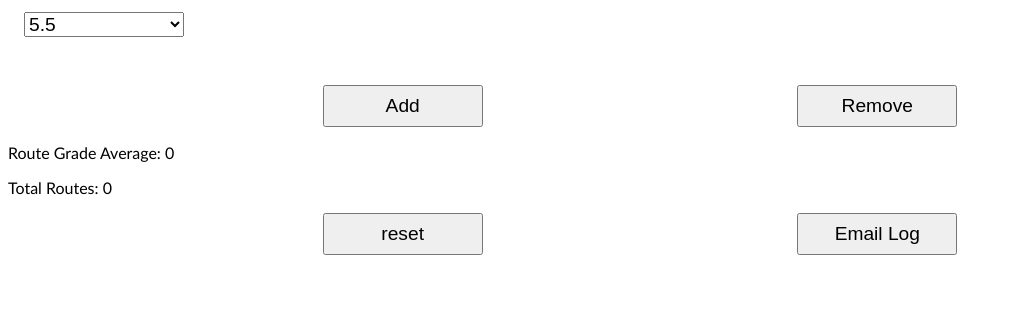
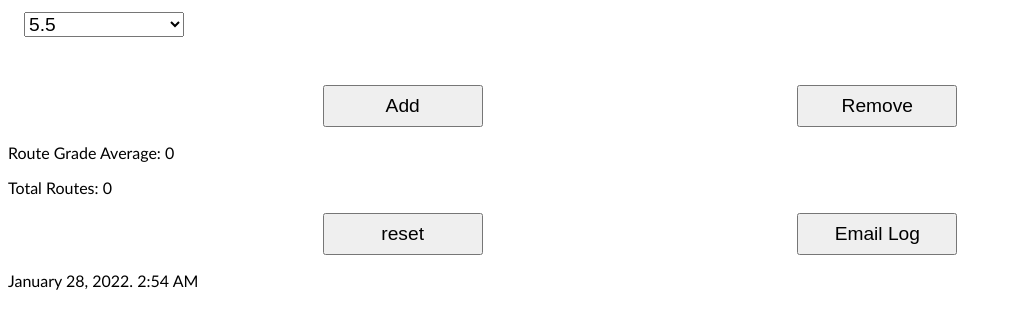
Before and after one commit to theartboy/routeCounter-main, a plain HTML site: page index.html in a window 1280 px wide. Both pictures are taken after a click on the button "Email Log". Shown: the part 121-450 px from the top of the page, without its empty margins (0-1012 px from the left). Drawn offline with Linux system fonts and the light colour scheme.

Commit message:
updated time display for app and email

```diff
--- a/index.html
+++ b/index.html
@@ -117,6 +117,8 @@
         <button id="emailButton">Email Log</button>
 
     </section>
+
+    <p id="timeText">Time</p>
     <script src="https://smtpjs.com/v3/smtp.js"></script>
     <script>
         let rope = document.querySelector('#rope')
@@ -132,6 +134,8 @@
         let totalRoutes = document.querySelector('#totalRoutes')
         let routeList = document.querySelector('#routeList')
         let emailButton = document.querySelector('#emailButton')
+        let timeText = document.querySelector('#timeText')
+
         add.addEventListener('click', addBH, false)
         sub.addEventListener('click', subBH, false)
         reset.addEventListener('click', resetBH, false)
@@ -148,13 +152,36 @@
         let vgradeList = ["VB-V0","V0-V1","V1-V2","V2-V3","V3-V4","V4-V5","V5-V6","V6-V7","V7-V8","V8-V9","V9-V10"]
         let activeTab = true;//true is yds, false is vgrade
 
+        let time = new Date()
+        let hrs = time.getHours()
+        let minutes = time.getMinutes()
+        let year = time.getFullYear()
+        let month = time.getMonth()
+        let date = time.getDate()
+        let months = ["January","February","March","April","May","June","July","August","September","October","November","December"]
+
+        if (minutes < 10) {
+          minutes = `0${minutes}`
+        }
+        let timeString = ""
+        if (hrs == 12) {
+          timeString = `12:${minutes} PM`
+        } else if (hrs > 12) {
+          timeString = `${hrs-12}:${minutes} PM`
+        } else if (hrs == 0) {
+          timeString = `12:${minutes} AM`
+        } else {
+          timeString = `${hrs}:${minutes} AM`
+        }
+        timeText.innerHTML = `${months[month]} ${date}, ${year}.  ${timeString}`
+
         function emailBH(){
             Email.send({
                 SecureToken : "6eeead69-28b2-4a60-9c49-c2f719116caa",
                 To : 'john@theartboy.net',
                 From : "john@theartboy.net",
                 Subject : "Climb Route Log",
-                Body : `${new Date()}<br/>
+                Body : `${months[month]} ${date}, ${year} <br/>Current Time: ${timeString}<br/>
                 The routes for today were: ${routeNames.join(", ")}`
             }).then(
             message => alert(message+" log sent.")
```
